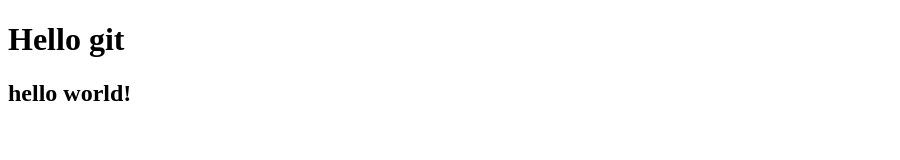
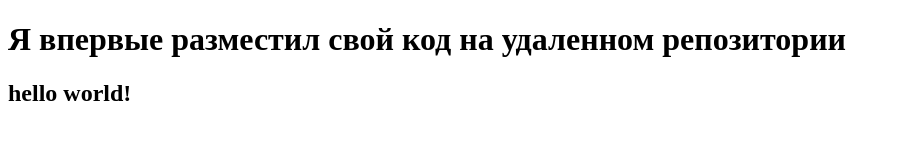
Before and after one commit to z1ZIx1/NEW-REPO1, a plain HTML site: page git tesst/index.html in a window 1280 px wide. Shown: the whole page, without its empty margins (0-900 px from the left). Drawn offline with Linux system fonts and the light colour scheme.

Commit message:
new commit

```diff
--- a/git tesst/index.html
+++ b/git tesst/index.html
@@ -4,10 +4,10 @@
     <meta charset="UTF-8">
     <meta http-equiv="X-UA-Compatible" content="IE=edge">
     <meta name="viewport" content="width=device-width, initial-scale=1.0">
-    <title>Document</title>
+    <title>NEW GIT PROJECT</title>
 </head>
 <body>
-    <h1>Hello git</h1>
+    <h1>Я впервые разместил свой код на удаленном репозитории</h1>
     <h2>hello world!</h2>
 </body>
 </html>
```
